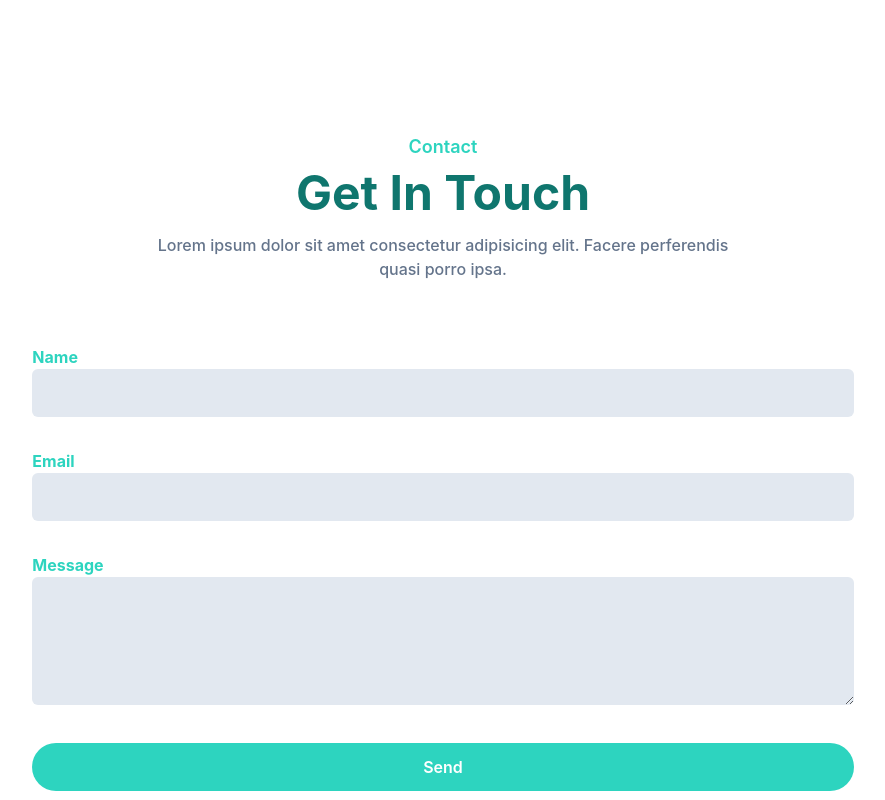
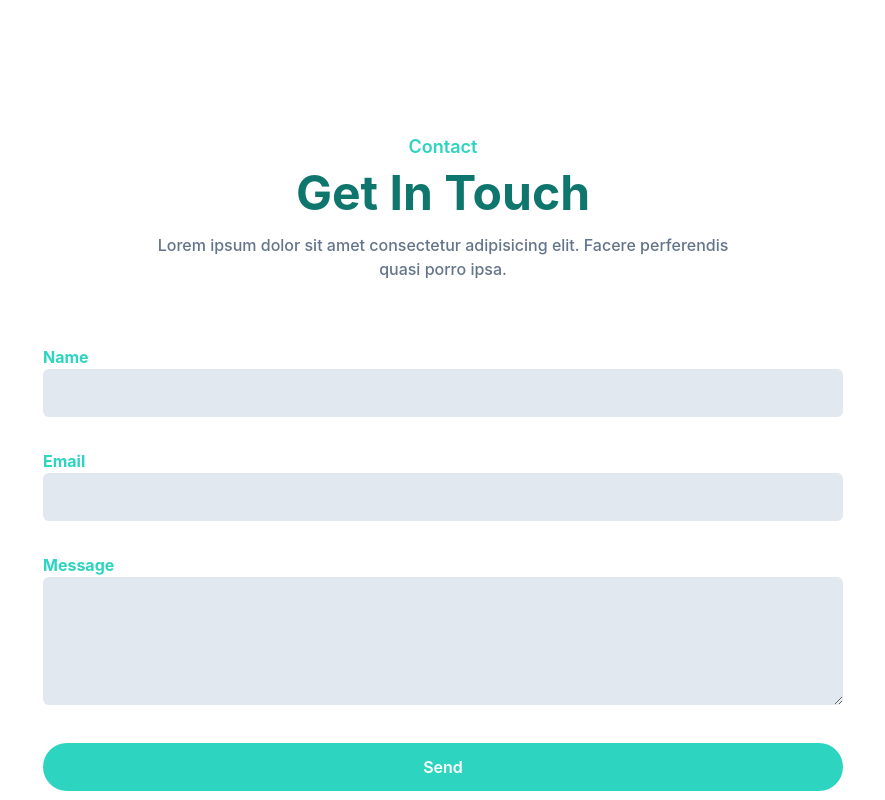
Before and after one commit to MalfinK/belajar-tailwind, a website: page index.html in a window 1280 px wide. Shown: the part 4080-4880 px from the top of the page, without its empty margins (197-1082 px from the left). Drawn offline with Linux system fonts and the light colour scheme.

Commit message:
perbaikan container yang typo

```diff
--- a/index.html
+++ b/index.html
@@ -250,7 +250,7 @@
 
     <!-- Contact section start -->
     <section id="contact" class="pt-36 pb-32">
-        <div class="containe">
+        <div class="container">
             <div class="w-full px-4">
                 <div class="max-w-xl mx-auto text-center mb-16">
                     <h4 class="font-semibold text-lg text-primary mb-2">Contact</h4>
```
